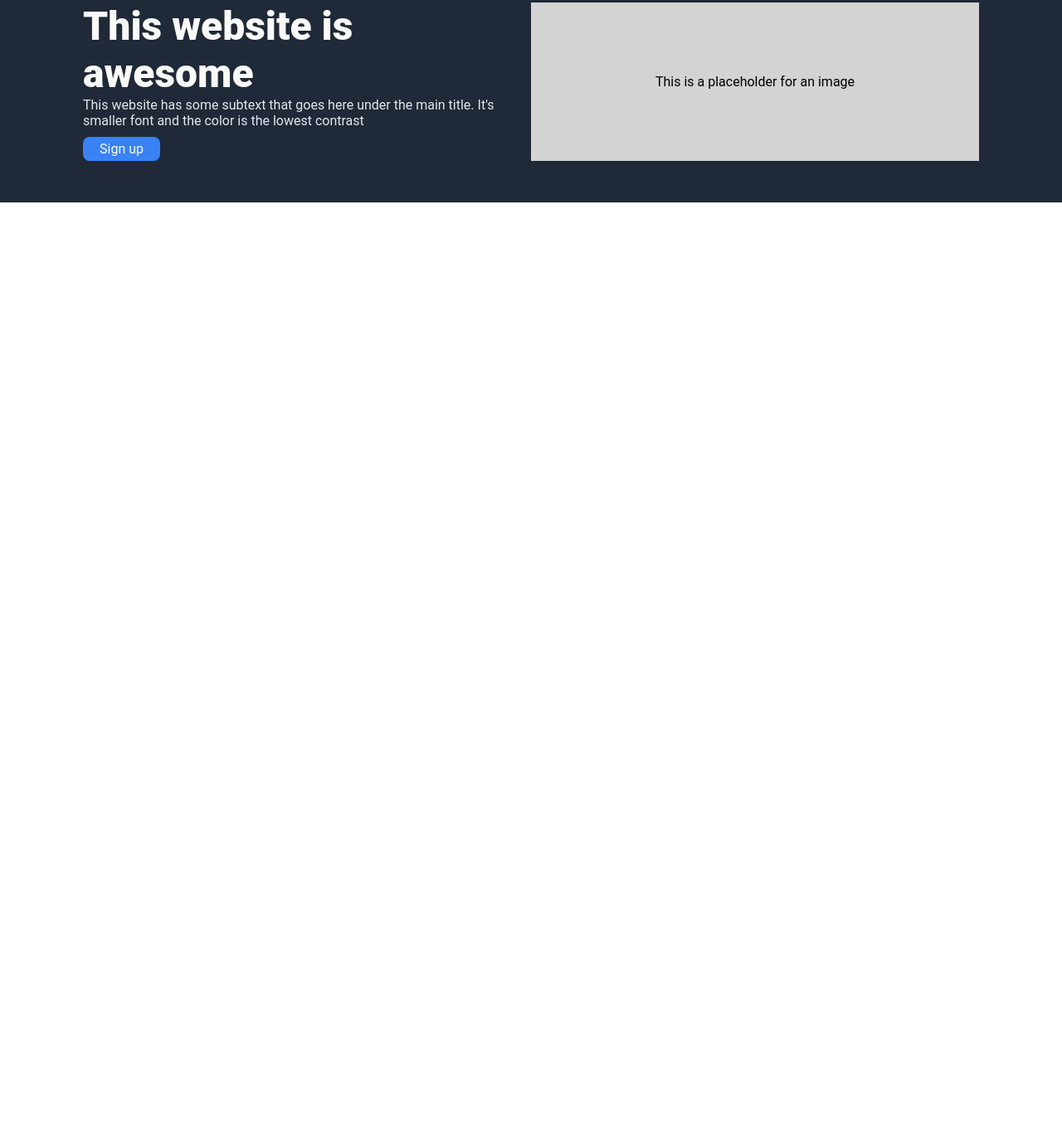
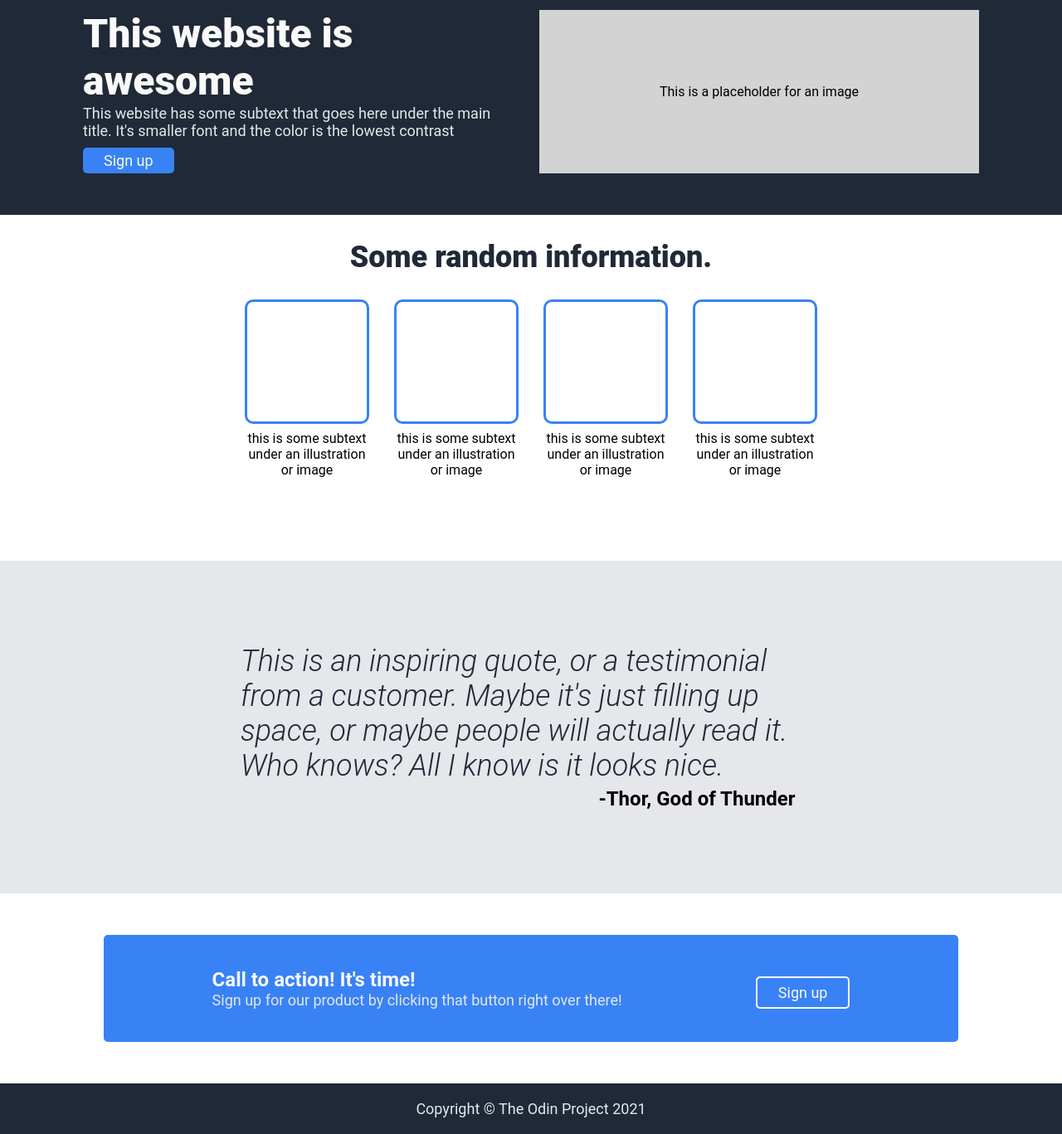
Before and after one commit to jeem203/odin-landing-page, a plain HTML site: page index.html in a window 1280 px wide. Shown: the part 86-1453 px from the top of the page at 83% size. Before the commit the page ends 800 px from the top, so only its background shows below. Drawn offline with Linux system fonts and the light colour scheme.

Commit message:
First completion of HTML and CSS

```diff
--- a/index.html
+++ b/index.html
@@ -7,6 +7,7 @@
     <link rel="stylesheet" href="./style.css" />
   </head>
   <body>
+    <!-- NAV HEADER & HERO BANNER -->
     <div class="hero-container">
       <div class="header-nav">
         <div class="header-logo">Header Logo</div>
@@ -19,59 +20,57 @@
       <div class="hero-banner">
         <div class="hero-text">
           <h1>This website is awesome</h1>
-                <p>This website has some subtext that goes here under the main title.
-                It's smaller font and the color is the lowest contrast</p>
+          <p>
+            This website has some subtext that goes here under the main title.
+            It's smaller font and the color is the lowest contrast
+          </p>
           <button class="hero-button">Sign up</button>
         </div>
         <div class="hero-image"><p>This is a placeholder for an image</p></div>
       </div>
     </div>
-
-
-
-
-
-
-
-
-
-  </body>
-
-    <!-- <div class="information-container">
-      <h2>Some random information</h2>
+    <!-- INFORMATION SECTION -->
+    <div class="information-container">
+      <h2>Some random information.</h2>
       <div class="info-cards">
         <div class="card">
-          <img src="http://placehold.co/100x100" alt="Card Image" />
-          this is some subtext under an illustration or image
+          <div class="info-image"></div>
+          <p>this is some subtext under an illustration or image</p>
         </div>
         <div class="card">
-          <img src="http://placehold.co/100x100" alt="Card Image" />
-          this is some subtext under an illustration or image
+          <div class="info-image"></div>
+          <p>this is some subtext under an illustration or image</p>
         </div>
         <div class="card">
-          <img src="http://placehold.co/100x100" alt="Card Image" />
-          this is some subtext under an illustration or image
+          <div class="info-image"></div>
+          <p>this is some subtext under an illustration or image</p>
         </div>
         <div class="card">
-          <img src="http://placehold.co/100x100" alt="Card Image" />
-          This is some subtext under an illustration or image
+          <div class="info-image"></div>
+          <p>this is some subtext under an illustration or image</p>
         </div>
       </div>
     </div>
+    <!-- QUOTE SECTION -->
     <div class="quote-container">
       <blockquote>
         This is an inspiring quote, or a testimonial from a customer. Maybe it's
         just filling up space, or maybe people will actually read it. Who knows?
         All I know is it looks nice.
       </blockquote>
-      <cite>Thor, God of Thunder</cite>
+      <cite>-Thor, God of Thunder</cite>
     </div>
+    <!-- CALL TO ACTION SECTION -->
     <div class="cta-container">
-      <div class="cta">
-        <p>Call to action! It's time!</p>
+      <div class="cta-text">
+        <h2>Call to action! It's time!</h2>
         <p>Sign up for our product by clicking that button right over there!</p>
       </div>
-      <button>Sign up</button>
-    </div> -->
+      <button class="cta-button">Sign up</button>
+    </div>
+    <!-- FOOTER -->
+    <div class="footer">
+      <p>Copyright © The Odin Project 2021</p>
+    </div>
   </body>
 </html>
--- a/style.css
+++ b/style.css
@@ -8,6 +8,8 @@ body {
   height: 100vh;
   margin: 0;
   font-family: Roboto, sans-serif;
+  display: flex;
+  flex-direction: column;
 }
 
 ul {
@@ -19,7 +21,7 @@ ul {
 a {
   text-decoration: none;
   color: #e5e7eb;
-  size: 18px;
+  font-size: 18px;
 }
 
 .hero-container {
@@ -32,6 +34,7 @@ a {
 .header-nav {
   display: flex;
   justify-content: space-between;
+  align-items: center;
   padding: 10px 0;
 }
 
@@ -39,6 +42,7 @@ a {
   display: flex;
   justify-content: space-between;
   padding: 50px 0;
+  gap: 20px;
 }
 
 .hero-text {
@@ -55,7 +59,7 @@ a {
 
 .header-logo {
   color: #f9faf8;
-  size: 24px;
+  font-size: 24px;
 }
 
 .hero-text h1 {
@@ -65,16 +69,122 @@ a {
 }
 
 .hero-text p {
-  size: 18px;
+  font-size: 18px;
   color: #e5e7eb;
 }
 
 .hero-button {
   background-color: #3882f6;
   color: #f9faf8;
-  padding: 5px 20px;
+  padding: 5px 25px;
   border: none;
   margin-top: 10px;
   font: inherit;
-  border-radius: 8px;
+  border-radius: 5px;
+  font-size: 18px;
 }
+
+.information-container {
+  display: flex;
+  flex-direction: column;
+  align-items: center;
+  gap: 30px;
+  margin: 30px 0 100px 0;
+}
+
+.info-cards {
+  display: flex;
+  justify-content: center;
+  text-align: center;
+  gap: 30px;
+}
+
+.info-image {
+  width: 150px;
+  height: 150px;
+  border: 3px solid #3882f6;
+  border-radius: 10px;
+  padding: 8px;
+}
+
+.card {
+  display: flex;
+  flex-direction: column;
+  align-items: center;
+  width: 150px;
+  gap: 8px;
+}
+
+.information-container h2 {
+  font-size: 36px;
+  color: #1f2937;
+  font-weight: 900;
+}
+.quote-container {
+  background-color: #e5e7eb;
+  display: flex;
+  flex-direction: column;
+  align-items: center;
+  padding: 100px 0 100px 0;
+}
+
+blockquote {
+  width: 700px;
+  font-size: 36px;
+  color: #1f2937;
+  font-weight: 300;
+  font-style: italic;
+}
+
+cite {
+  font-size: 24px;
+  font-style: normal;
+  font-weight: bold;
+  padding-left: 400px;
+  padding-top: 5px;
+}
+
+.cta-text {
+  display: flex;
+  flex-direction: column;
+  justify-content: flex-start;
+}
+
+.cta-container {
+  display: flex;
+  flex: 2;
+  background-color: #3882f6;
+  justify-content: space-around;
+  border-radius: 5px;
+  margin: 50px 125px;
+  padding: 40px 50px;
+}
+
+.cta-button {
+  background-color: #3882f6;
+  border: 2px solid #f9faf8;
+  padding: 5px 25px;
+  margin-top: 10px;
+  font: inherit;
+  border-radius: 5px;
+  font-size: 18px;
+  color: #f9faf8;
+}
+
+.cta-container h2 {
+  font-size: 24px;
+  color: #f9faf8;
+}
+
+.cta-container p {
+  font-size: 18px;
+  color: #e5e7eb;
+}
+
+.footer {
+  background-color: #1f2937;
+  text-align: center;
+  color: #e5e7eb;
+  font-size: 18px;
+  padding: 20px 0px;
+}
```
Lines whose indentation alone changed are shown as unchanged.
